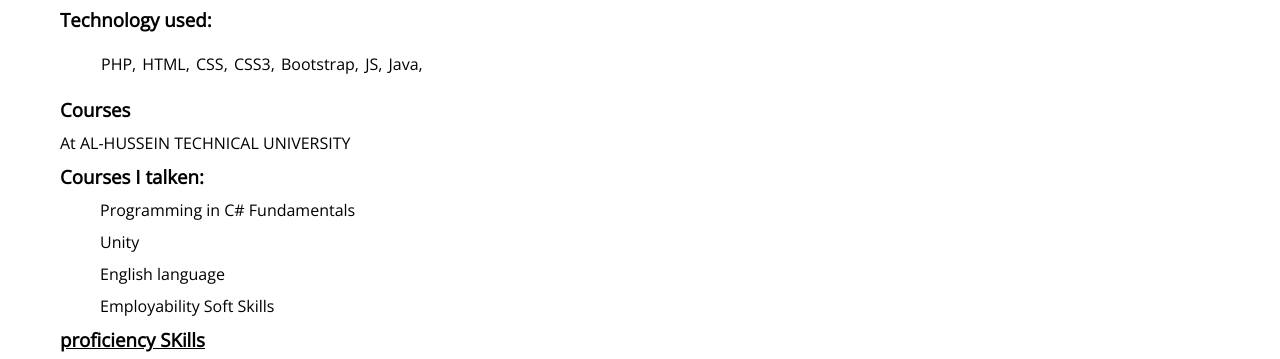
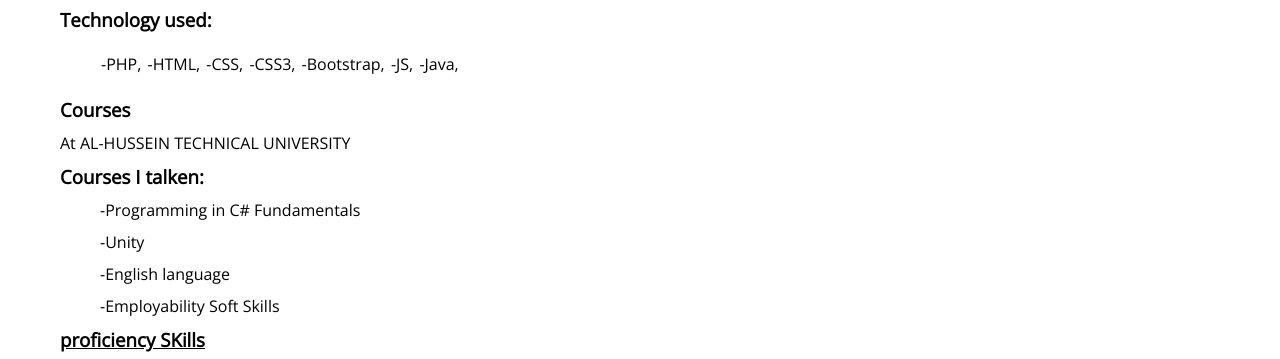
Before and after one commit to ShahedOwaisat/My-CV-Pages, a plain HTML site: page index.html in a window 1280 px wide. Shown: the part 556-915 px from the top of the page. Drawn offline with nearby package versions, Linux system fonts and the light colour scheme.

Commit message:
Update index.html

```diff
--- a/index.html
+++ b/index.html
@@ -120,13 +120,13 @@
       </p>
       <h3>Technology used:</h3>
       <ul class="list inline">
-        <li>PHP</li>
-        <li>HTML</li>
-        <li>CSS</li>
-        <li>CSS3</li>
-        <li>Bootstrap</li>
-        <li>JS</li>
-        <li>Java</li>
+        <li>-PHP</li>
+        <li>-HTML</li>
+        <li>-CSS</li>
+        <li>-CSS3</li>
+        <li>-Bootstrap</li>
+        <li>-JS</li>
+        <li>-Java</li>
       </ul>
 
 
@@ -136,10 +136,10 @@
       </p>
       <h3>Courses I talken:</h3>
       <ul class="list">
-        <li>Programming in C# Fundamentals </li>
-        <li>Unity</li>
-        <li>English language</li>
-        <li>Employability Soft Skills</li>
+        <li>-Programming in C# Fundamentals </li>
+        <li>-Unity</li>
+        <li>-English language</li>
+        <li>-Employability Soft Skills</li>
       </ul>
 
       <h3 class="work">proficiency SKills</h3>
```
